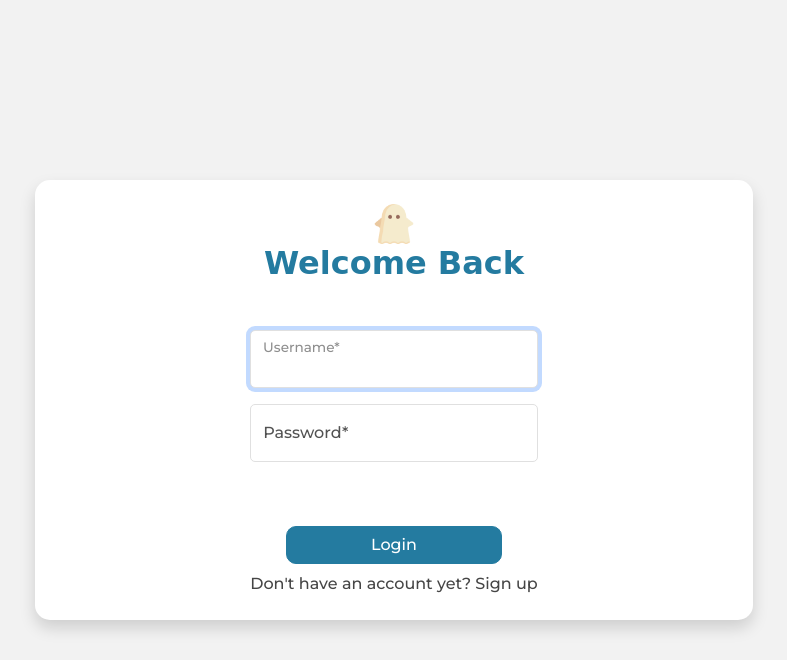
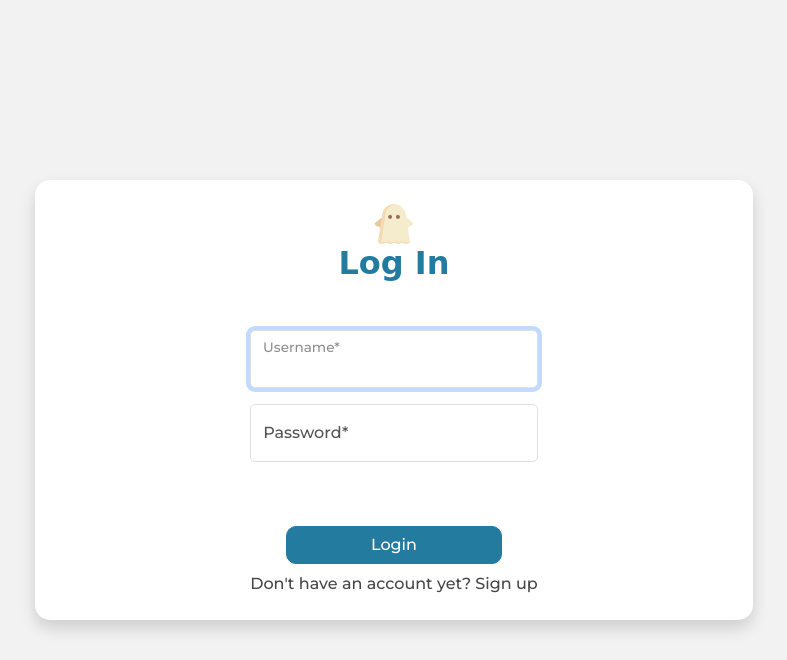
Before and after one commit to mattiolato98/ghost, a Django app: page /user/login in a window 1280 px wide. Shown: the top 660 px of the page, without its empty margins (234-1021 px from the left). Run offline with Django 4.2, Linux system fonts and the light colour scheme; parts of the project's set-up code (start-up, migrations or seed data) failed here and were passed over; some libraries are stand-ins or nearby versions; some web fonts are replaced.

Commit message:
user_management, templates, login.html: copy

```diff
--- a/django-app/user_management/templates/registration/login.html
+++ b/django-app/user_management/templates/registration/login.html
@@ -3,7 +3,7 @@
 
 {% block title %}{{ block.super }} Login{% endblock %}
 
-{% block signing_title %}{% translate "Welcome Back" %}{% endblock %}
+{% block signing_title %}{% translate "Log In" %}{% endblock %}
 {% block signing_submit_value %}Login{% endblock %}
 
 {% block undo_url %}{% url 'user_management:registration' %}{% endblock %}
```
